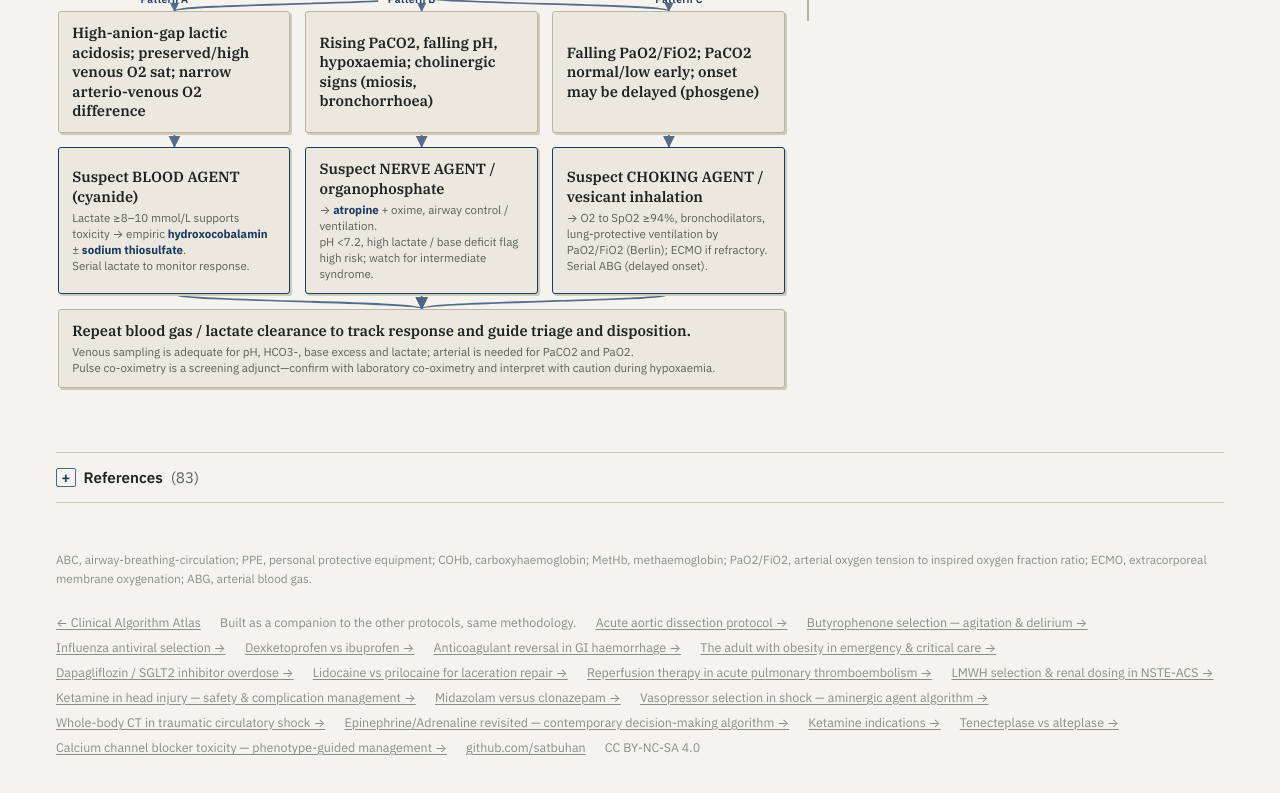
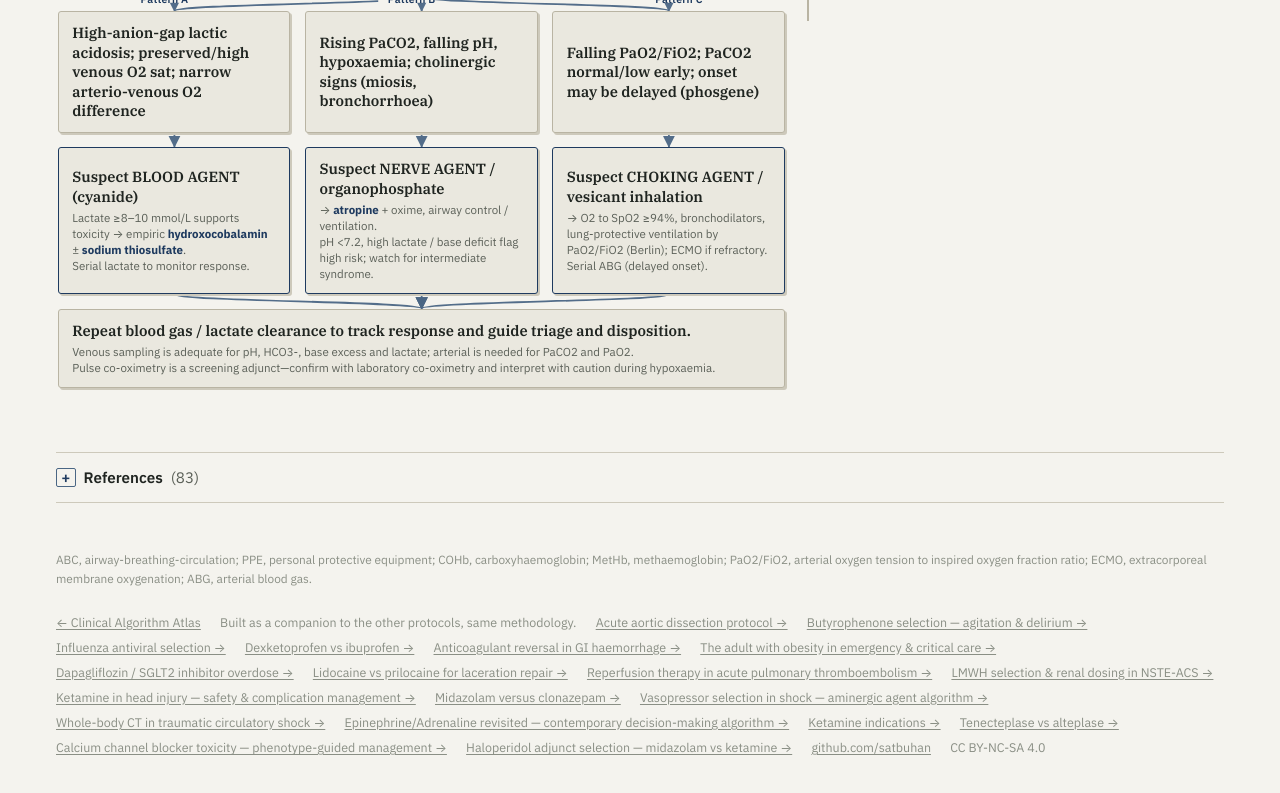
Before and after one commit to satbuhan/cwa-blood-gas-protocol, a plain HTML site: page index.html in a window 1280 px wide. Shown: the part 685-1478 px from the top of the page. Drawn offline with Linux system fonts and the light colour scheme; no server answers.

Commit message:
Cross-link haloperidol-adjunct-protocol as a new sister tool
New atlas tool: choosing midazolam vs ketamine as the adjunct to a
haloperidol backbone in hyperactive delirium with severe agitation
(excited delirium syndrome). Footer link added and METHODOLOGY.md's
existing-tools list synced.

Co-Authored-By: Claude Sonnet 5 <noreply@anthropic.com>
Claude-Session: https://claude.ai/code/session_01J8ettcHb2V6QYVdxFW6xsz

```diff
--- a/index.html
+++ b/index.html
@@ -84,6 +84,7 @@
   <a href="https://satbuhan.github.io/ketamine-indications-protocol/" target="_blank" rel="noopener">Ketamine indications →</a>
   <a href="https://satbuhan.github.io/tenecteplase-alteplase-stemi-protocol/" target="_blank" rel="noopener">Tenecteplase vs alteplase →</a>
   <a href="https://satbuhan.github.io/ccb-toxicity-protocol/" target="_blank" rel="noopener">Calcium channel blocker toxicity — phenotype-guided management →</a>
+  <a href="https://satbuhan.github.io/haloperidol-adjunct-protocol/" target="_blank" rel="noopener">Haloperidol adjunct selection — midazolam vs ketamine →</a>
   <a href="https://github.com/satbuhan" target="_blank" rel="noopener">github.com/satbuhan</a>
   <span>CC BY-NC-SA 4.0</span>
 </footer>
```
Also changed, not shown: 1 other file.
